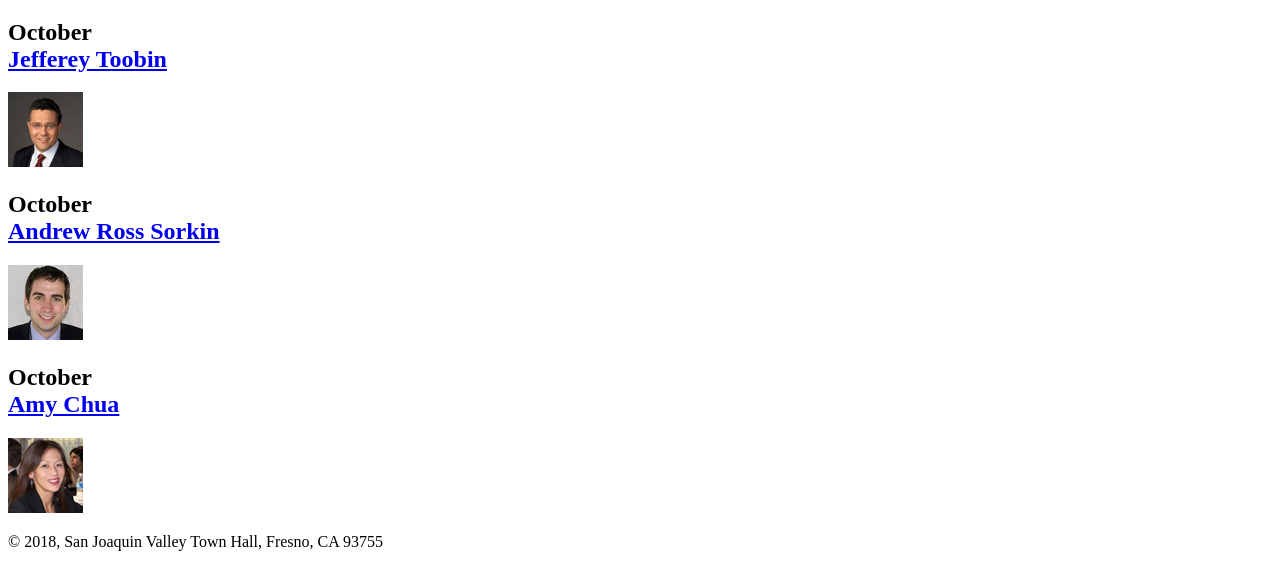
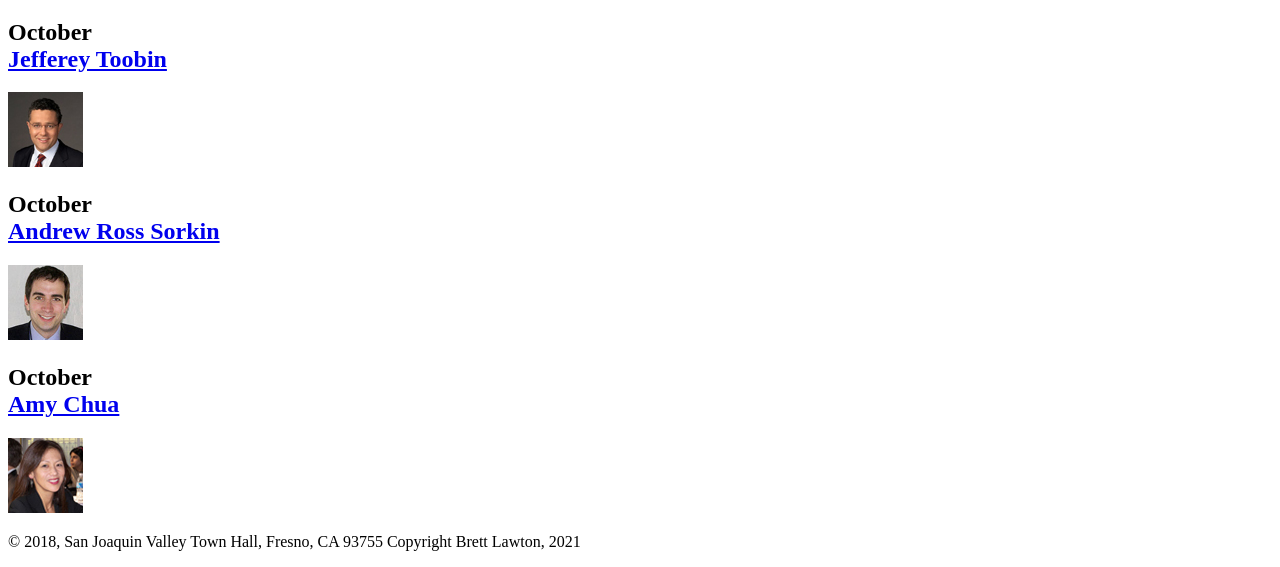
Before and after one commit to Bal281/A08, a plain HTML site: page index.html in a window 1280 px wide. Shown: the part 504-1071 px from the top of the page. Drawn offline with Linux system fonts and the light colour scheme.

Commit message:
Update index.html

```diff
--- a/index.html
+++ b/index.html
@@ -34,7 +34,7 @@
 		<img src="chua75.jpg" alt="Town Hall" height="75">
 	</main>
 	<footer>
-		<p>&copy; 2018, San Joaquin Valley Town Hall, Fresno, CA 93755</p>
+		<p>&copy; 2018, San Joaquin Valley Town Hall, Fresno, CA 93755 Copyright Brett Lawton, 2021</p>
 	</footer>
 </body>
 </html>
```
